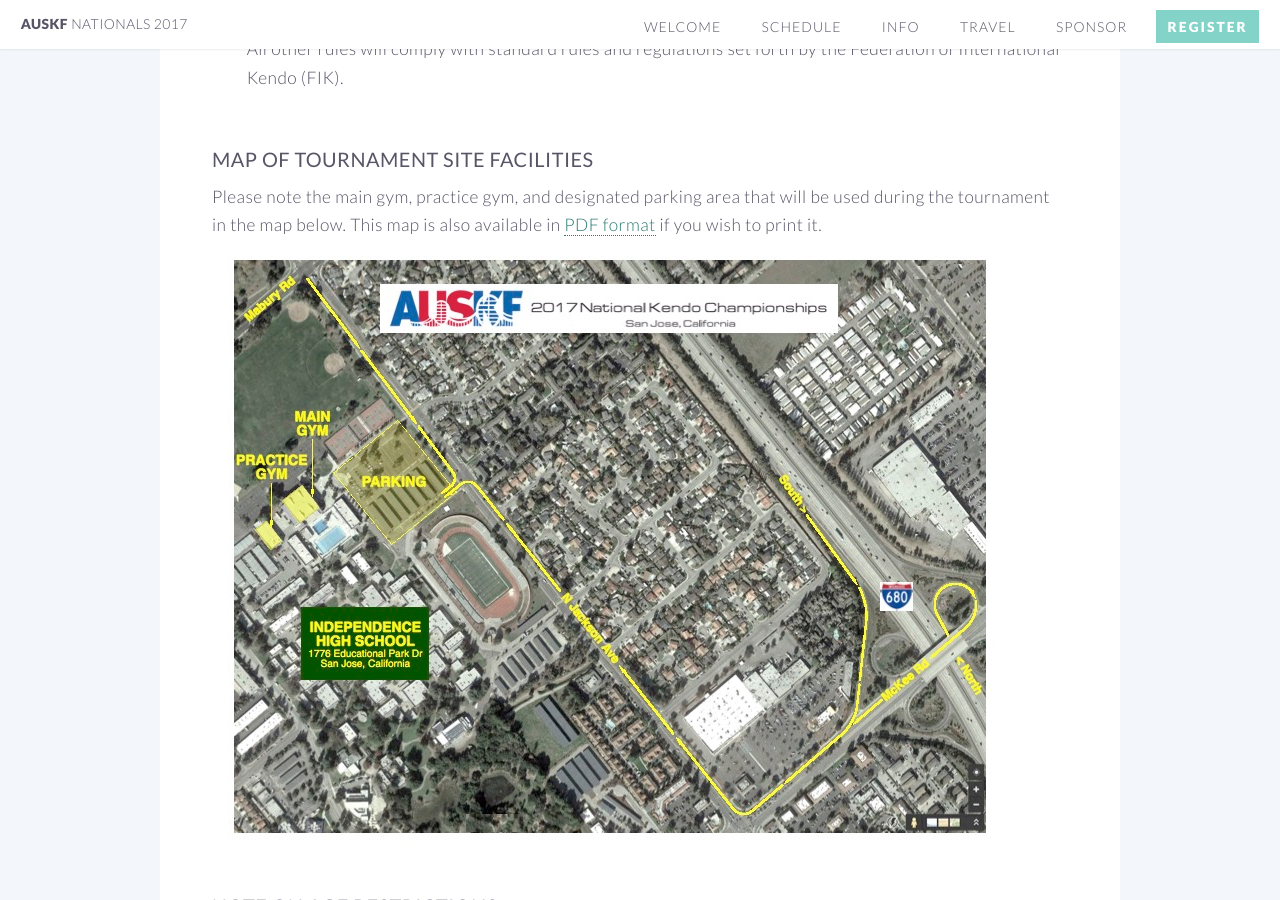
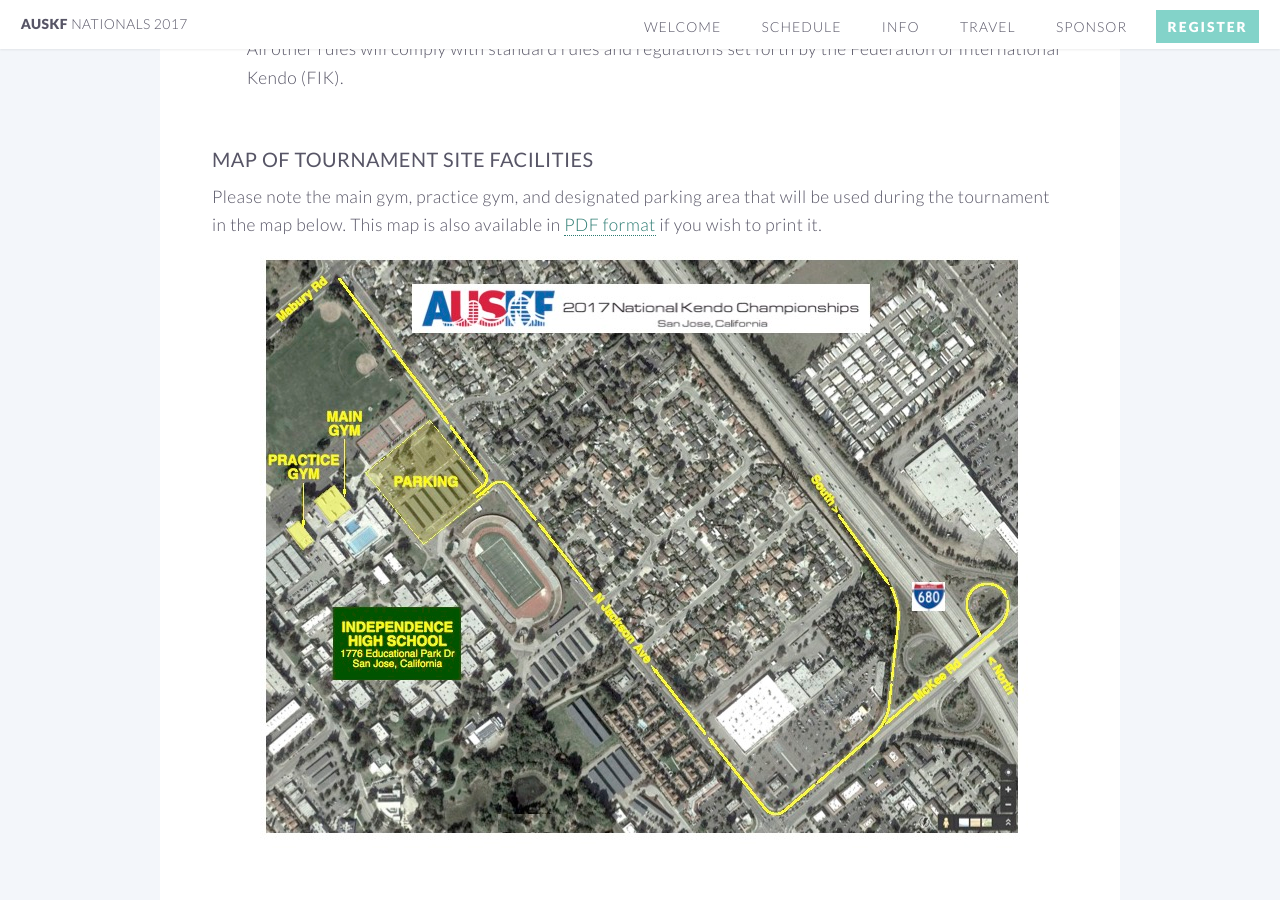
Before and after one commit to auskf-web/auskf-nationals.github.io, a Jekyll site: the page built from info.html, in a window 1280 px wide and 900 px high, scrolled down 3481 px. Built offline with Jekyll 4.4.1, drawn with Linux system fonts in a browser that asks for light colours.

Commit message:
Center-align map image

```diff
--- a/info.html
+++ b/info.html
@@ -149,8 +149,7 @@ th, td {
 				<br><a name="map"><h1 style="padding-top: 50px; margin-top: -50px;"></h1></a>
 				<header style="margin-bottom: 8px;"><h3><b>Map of tournament site facilities</b></h3></header>
 				Please note the main gym, practice gym, and designated parking area that will be used during the tournament in the map below. This map is also available in <a href="assets/ihs_map.pdf" target=_blank>PDF format</a> if you wish to print it.<br>
-				<img src="assets/ihs_map.jpg">
-				<br>
+				<p style="text-align:center;"><img src="assets/ihs_map.jpg"></p>
 
 				<br><a name="age"><h1 style="padding-top: 50px; margin-top: -50px;"></h1></a>
 				<header style="margin-bottom: 8px;"><h3><b>Note on age restrictions</b></h3></header>
```
